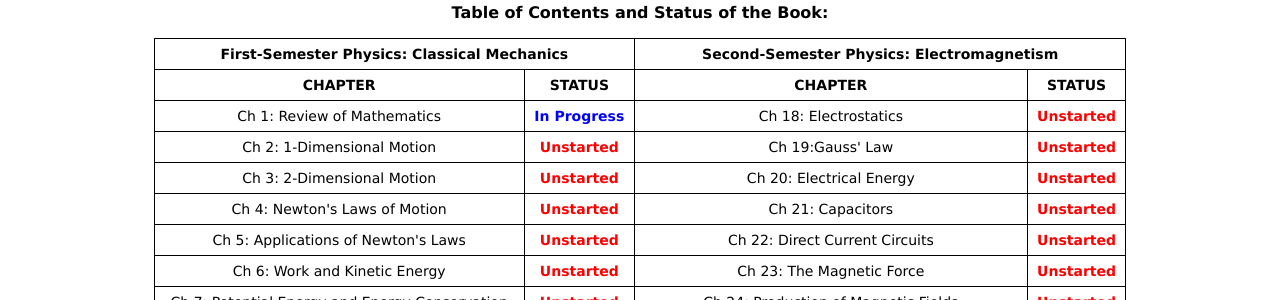
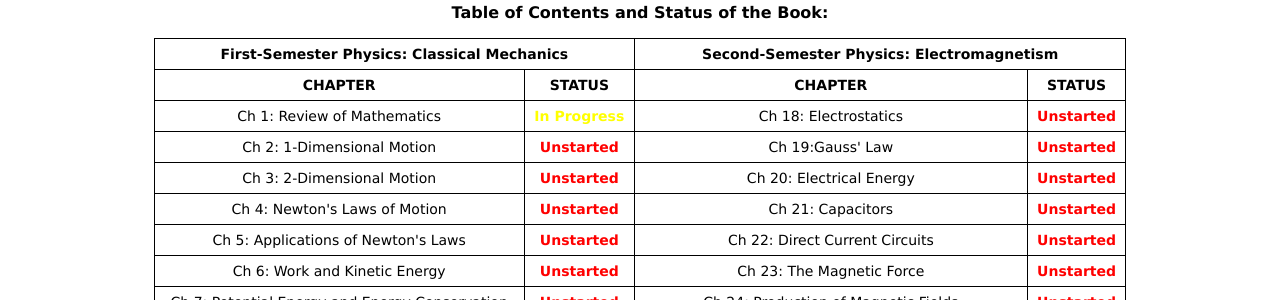
Before and after one commit to dhlaurence/dhlaurence.github.io, a Jekyll site: the page built from uptextbook.html, in a window 1280 px wide. Shown: the part 390-690 px from the top of the page. Built offline with Jekyll 4.4.1, drawn with Linux system fonts in a browser that asks for light colours.

Commit message:
Update uptextbook.html

```diff
--- a/uptextbook.html
+++ b/uptextbook.html
@@ -40,7 +40,7 @@
   </tr>
   <tr>
     <td>Ch 1: Review of Mathematics</td>
-    <td><b><font color="blue">In Progress</font></b></td>
+    <td><b><font color="yellow">In Progress</font></b></td>
     <td>Ch 18: Electrostatics</td>
     <td><b><font color="red">Unstarted</font></b></td>
   </tr>
```
